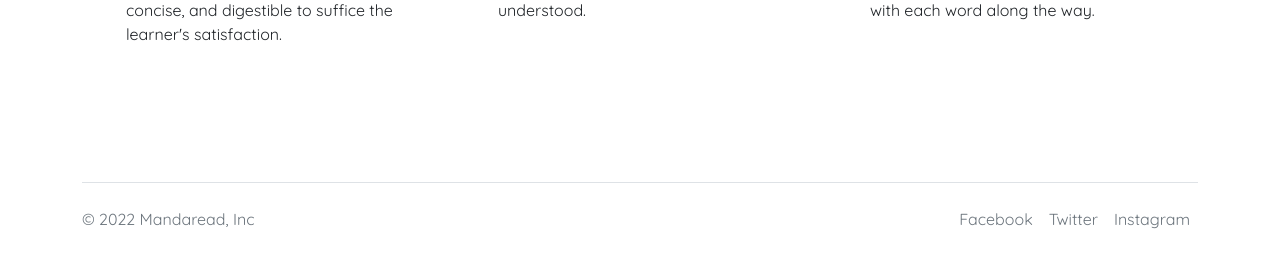
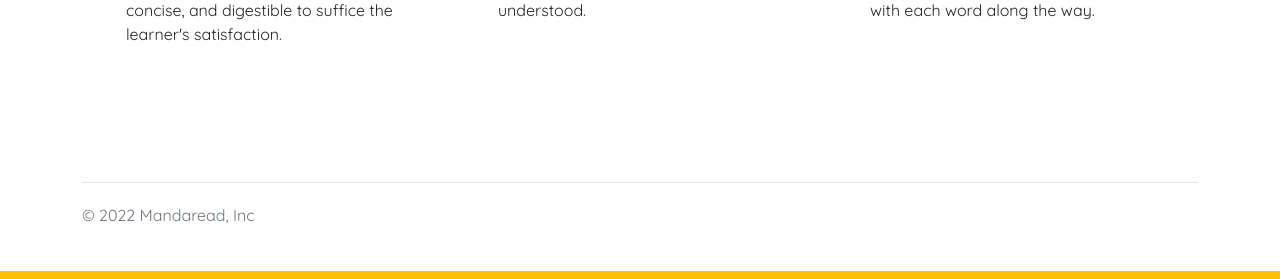
Before and after one commit to marcdwainm/mandaread, a Django app: page / in a window 1280 px wide. Shown: the part 1118-1397 px from the top of the page. Run offline with Django 4.2, Linux system fonts and the light colour scheme; some libraries are stand-ins or nearby versions.

Commit message:
Removed Footer Navigations

```diff
--- a/adminmode/templates/adminmode/base.html
+++ b/adminmode/templates/adminmode/base.html
@@ -83,11 +83,6 @@
     {% endblock %}
 
     <footer class="py-3 mt-4 bg-light border mt-auto">
-        <ul class="nav justify-content-center border-bottom pb-3 mb-3">
-            <li class="nav-item"><a href="{% url 'mandaread-home' %}" class="nav-link px-2 text-muted">Home</a></li>
-            <li class="nav-item"><a href="#" class="nav-link px-2 text-muted">Lessons</a></li>
-            <li class="nav-item"><a href="#" class="nav-link px-2 text-muted">Assessments</a></li>
-        </ul>
         <p class="text-center text-muted">&copy; 2022 Mandaread, Inc</p>
     </footer>
 
--- a/landing/templates/landing/base.html
+++ b/landing/templates/landing/base.html
@@ -99,11 +99,6 @@
                 </svg>
             </a>
 
-            <ul class="nav col-md-4 justify-content-end">
-                <li class="nav-item"><a href="#" class="nav-link px-2 text-muted">Facebook</a></li>
-                <li class="nav-item"><a href="#" class="nav-link px-2 text-muted">Twitter</a></li>
-                <li class="nav-item"><a href="#" class="nav-link px-2 text-muted">Instagram</a></li>
-            </ul>
         </footer>
     </div>
 
--- a/mandaread/templates/mandaread/base.html
+++ b/mandaread/templates/mandaread/base.html
@@ -75,11 +75,6 @@
     {% endblock %}
 
     <footer class="py-3 mt-4 bg-light border mt-auto">
-        <ul class="nav justify-content-center border-bottom pb-3 mb-3">
-            <li class="nav-item"><a href="{% url 'mandaread-home' %}" class="nav-link px-2 text-muted">Home</a></li>
-            <li class="nav-item"><a href="#" class="nav-link px-2 text-muted">Lessons</a></li>
-            <li class="nav-item"><a href="#" class="nav-link px-2 text-muted">Assessments</a></li>
-        </ul>
         <p class="text-center text-muted">&copy; 2022 Mandaread, Inc</p>
     </footer>
 
```
Also changed, not shown: db.sqlite3.
